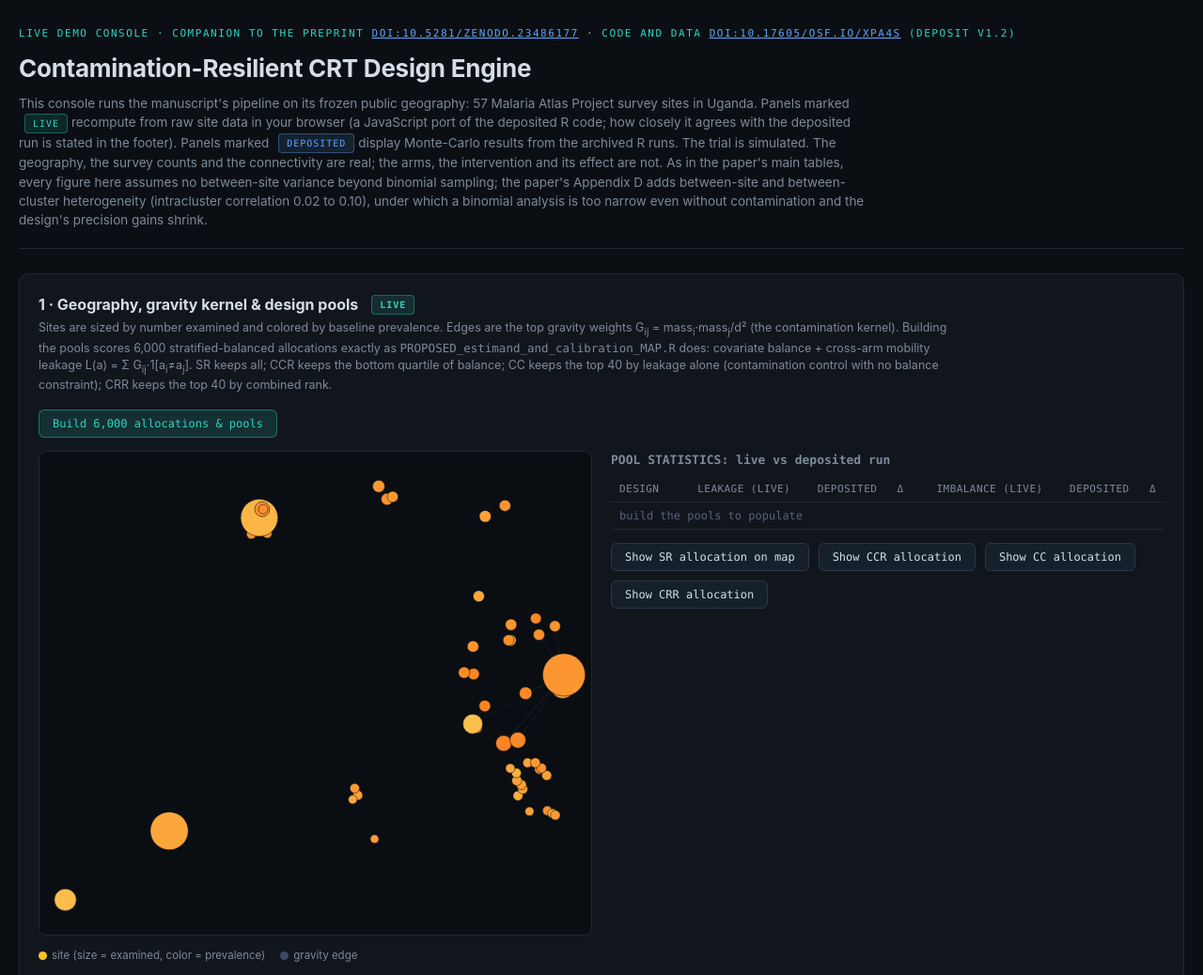
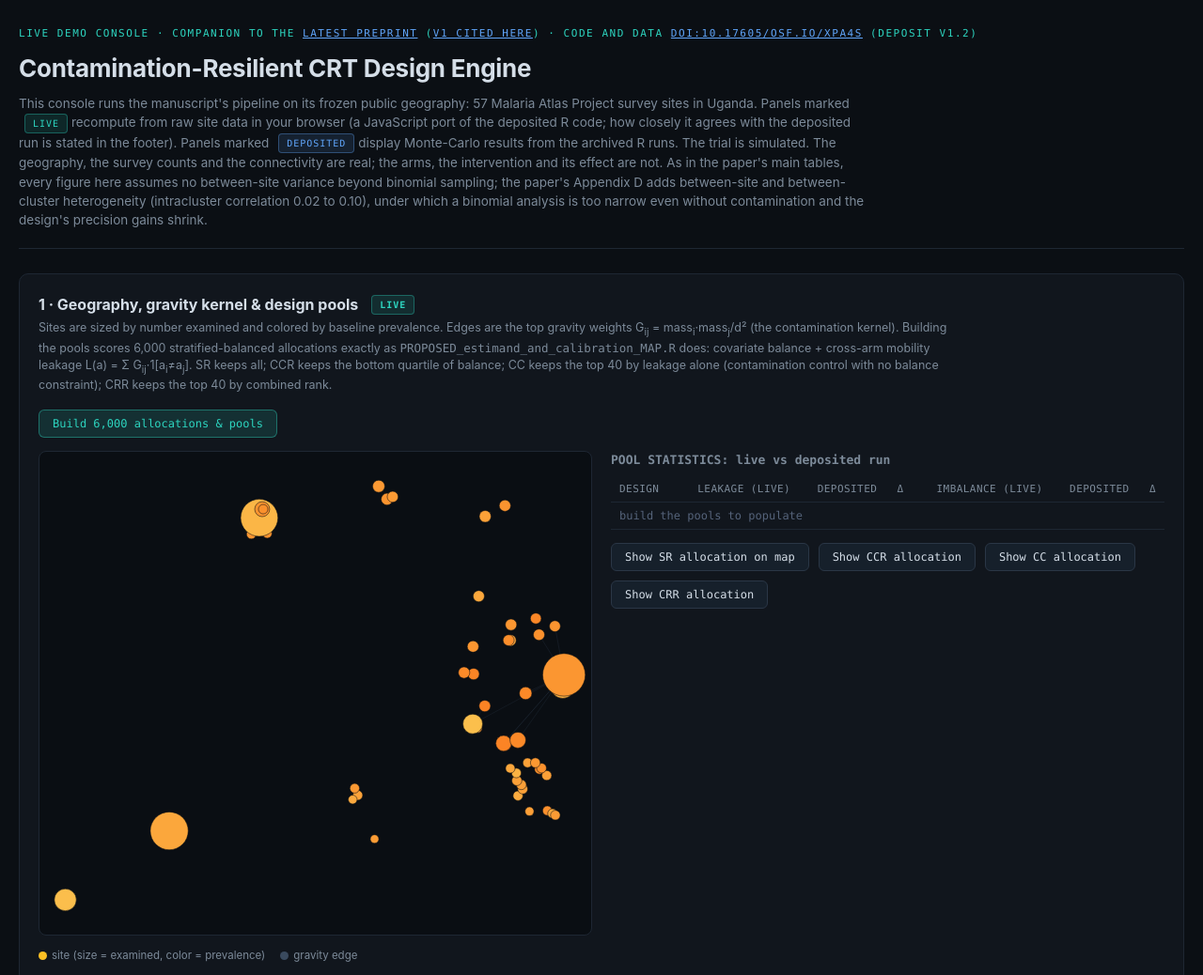
Before and after one commit to patrickiben/crt-design-demo, a website: page index.html in a window 1280 px wide. Shown: the top 1038 px of the page at 94% size. Drawn offline with Linux system fonts and the light colour scheme.

Commit message:
docs: link current manuscript versions and latest preprints

```diff
--- a/index.html
+++ b/index.html
@@ -62,7 +62,7 @@ a{color:var(--blue)}
 <div class="wrap">
 
 <header>
-  <div class="kicker">Live demo console · companion to the preprint <a href="https://doi.org/10.5281/zenodo.23486177">doi:10.5281/zenodo.23486177</a> · code and data <a href="https://doi.org/10.17605/OSF.IO/XPA4S">doi:10.17605/OSF.IO/XPA4S</a> (deposit v1.2)</div>
+  <div class="kicker">Live demo console · companion to the <a href="https://doi.org/10.5281/zenodo.23486176">latest preprint</a> (<a href="https://doi.org/10.5281/zenodo.23486177">v1 cited here</a>) · code and data <a href="https://doi.org/10.17605/OSF.IO/XPA4S">doi:10.17605/OSF.IO/XPA4S</a> (deposit v1.2)</div>
   <h1>Contamination-Resilient CRT Design Engine</h1>
   <p class="sub">This console runs the manuscript's pipeline on its frozen public geography: 57 Malaria Atlas Project survey sites in Uganda. Panels marked <span class="badge b-live">Live</span> recompute from raw site data in your browser (a JavaScript port of the deposited R code; how closely it agrees with the deposited run is stated in the footer). Panels marked <span class="badge b-dep">Deposited</span> display Monte-Carlo results from the archived R runs. The trial is simulated. The geography, the survey counts and the connectivity are real; the arms, the intervention and its effect are not. As in the paper's main tables, every figure here assumes no between-site variance beyond binomial sampling; the paper's Appendix D adds between-site and between-cluster heterogeneity (intracluster correlation 0.02 to 0.10), under which a binomial analysis is too narrow even without contamination and the design's precision gains shrink.</p>
 </header>
```
Also changed, not shown: README.md.
